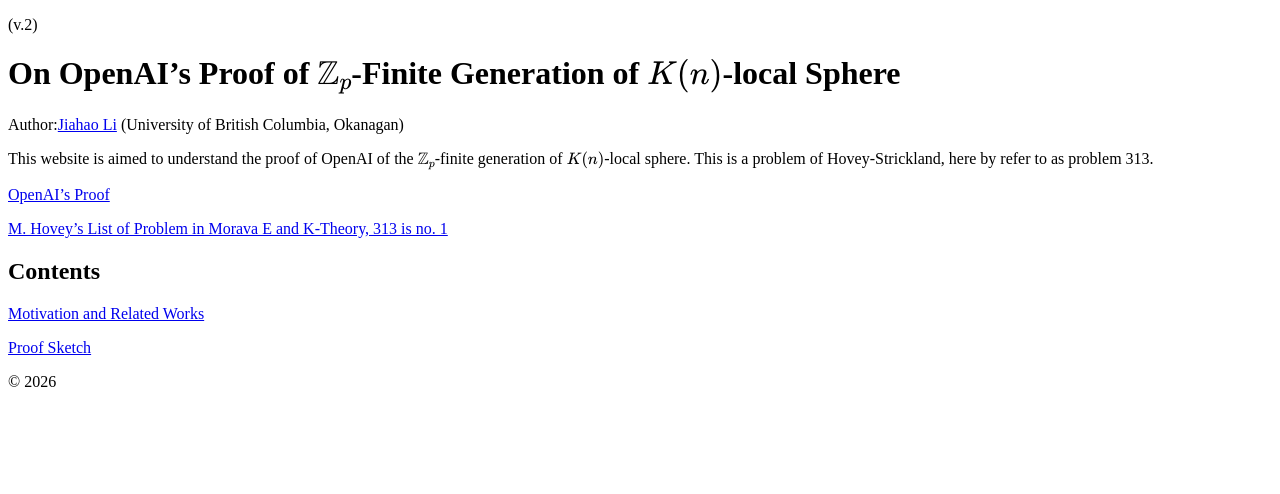
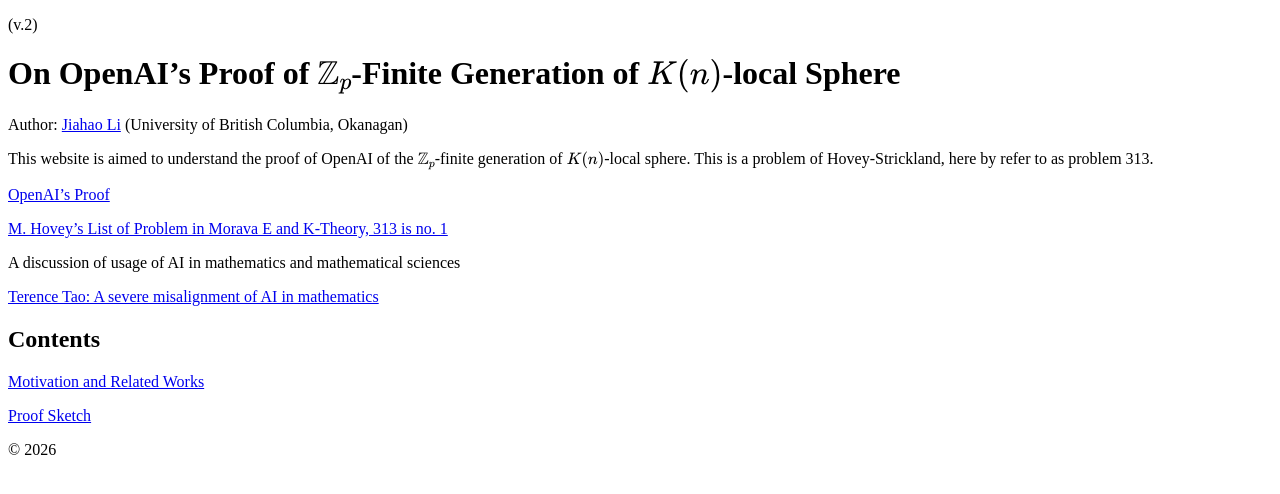
Before and after one commit to justinli1128/OnOpenAiPreprint313-finiteGenerationOfK-n-LocalSphere, a Jekyll site: the page built from index.md, in a window 1280 px wide. Shown: the top 494 px of the page. Built offline with Jekyll 4.4.1, drawn with Linux system fonts in a browser that asks for light colours.

Commit message:
Update index.md

```diff
--- a/index.md
+++ b/index.md
@@ -12,6 +12,9 @@ This website is aimed to understand the proof of OpenAI of the $\mathbb{Z}_p$-fi
 
 [M. Hovey's List of Problem in Morava E and K-Theory, 313 is no. 1](https://www-users.cse.umn.edu/~tlawson/hovey/morava.html)
 
+A discussion of usage of AI in mathematics and mathematical sciences
+
+[Terence Tao: A severe misalignment of AI in mathematics](https://terrytao.wordpress.com/2026/09/11/a-severe-misalignment-of-ai-in-mathematics/)
 
 ## Contents
 
```
Also changed, not shown: other parts of index.md (+1 -1 lines).
